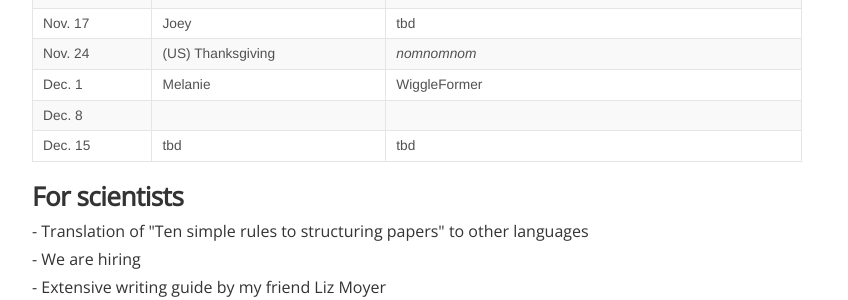
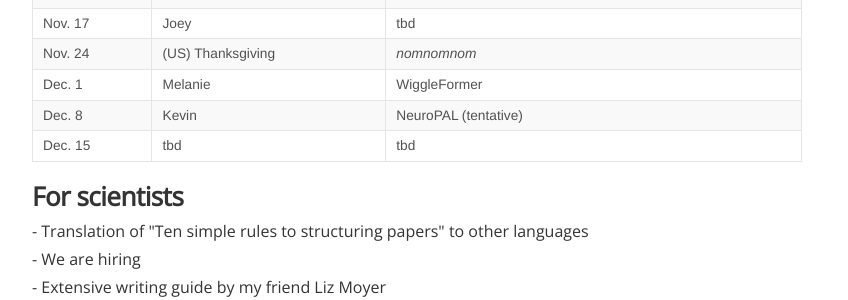
Before and after one commit to KordingLab/KordingLab.github.io, a Jekyll site: the page built from resources.md, in a window 1280 px wide and 900 px high, scrolled down 386 px. Shown: the part 152-452 px from the top of the window, without its empty margins (223-1071 px from the left). Built offline with Jekyll 4.4.1, drawn with Linux system fonts in a browser that asks for light colours; nearby versions of some CDN libraries; comment, search, counter and statistics services are not loaded.

Commit message:
Update resources.md

```diff
--- a/resources.md
+++ b/resources.md
@@ -24,7 +24,7 @@ Get on the listserve for announcements: https://groups.google.com/forum/#!forum/
 | Nov. 17 |  Joey | tbd  |
 | Nov. 24 | (US) Thanksgiving | _nomnomnom_ |
 | Dec. 1 | Melanie | WiggleFormer |
-| Dec. 8 |  |  |
+| Dec. 8 | Kevin | NeuroPAL (tentative) |
 | Dec. 15 | tbd | tbd |
 
 <!--[Click here for current topics (as of summer 2021)](http://kordinglab.com/2021/01/01/upcoming-lab-teaching.html)-->
```
